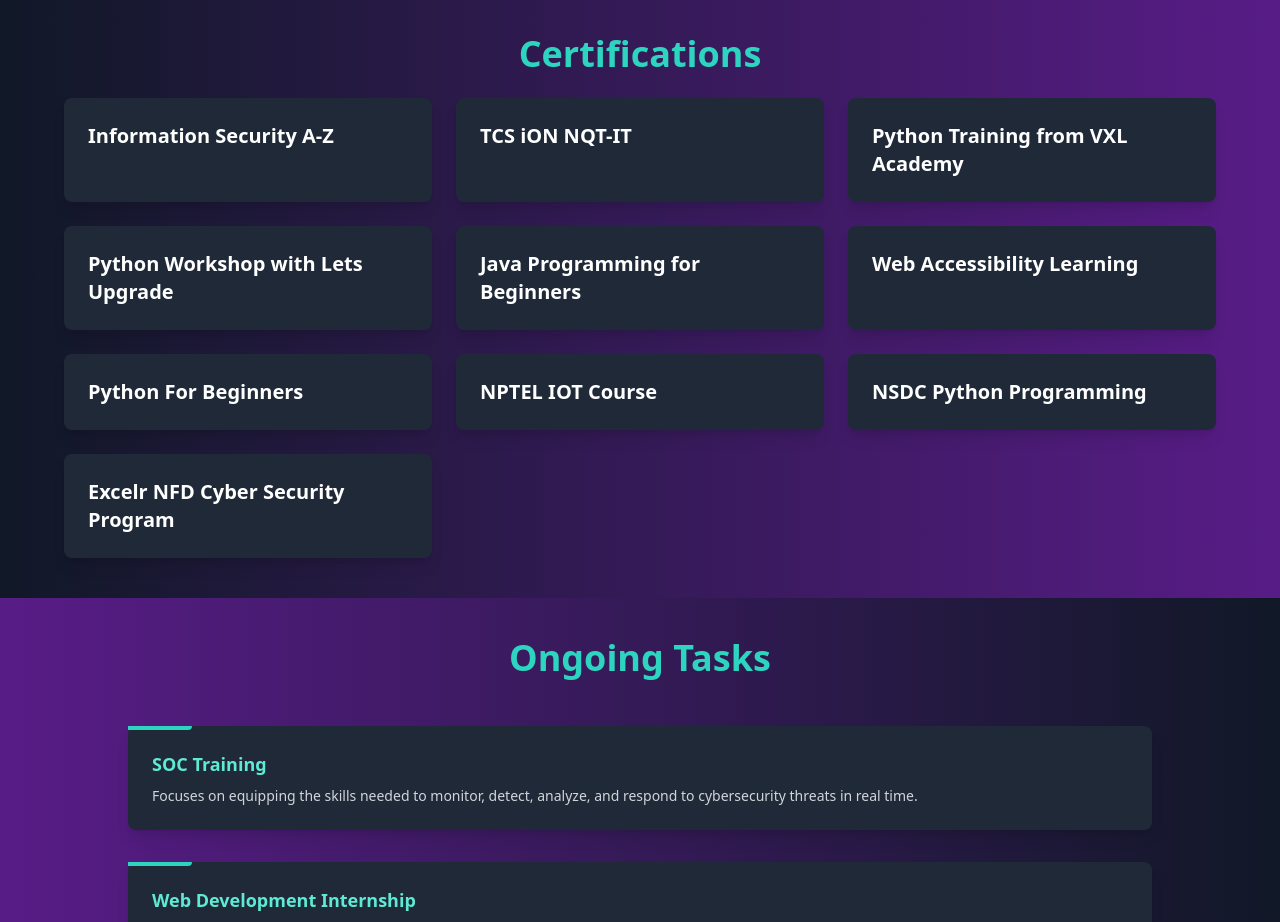
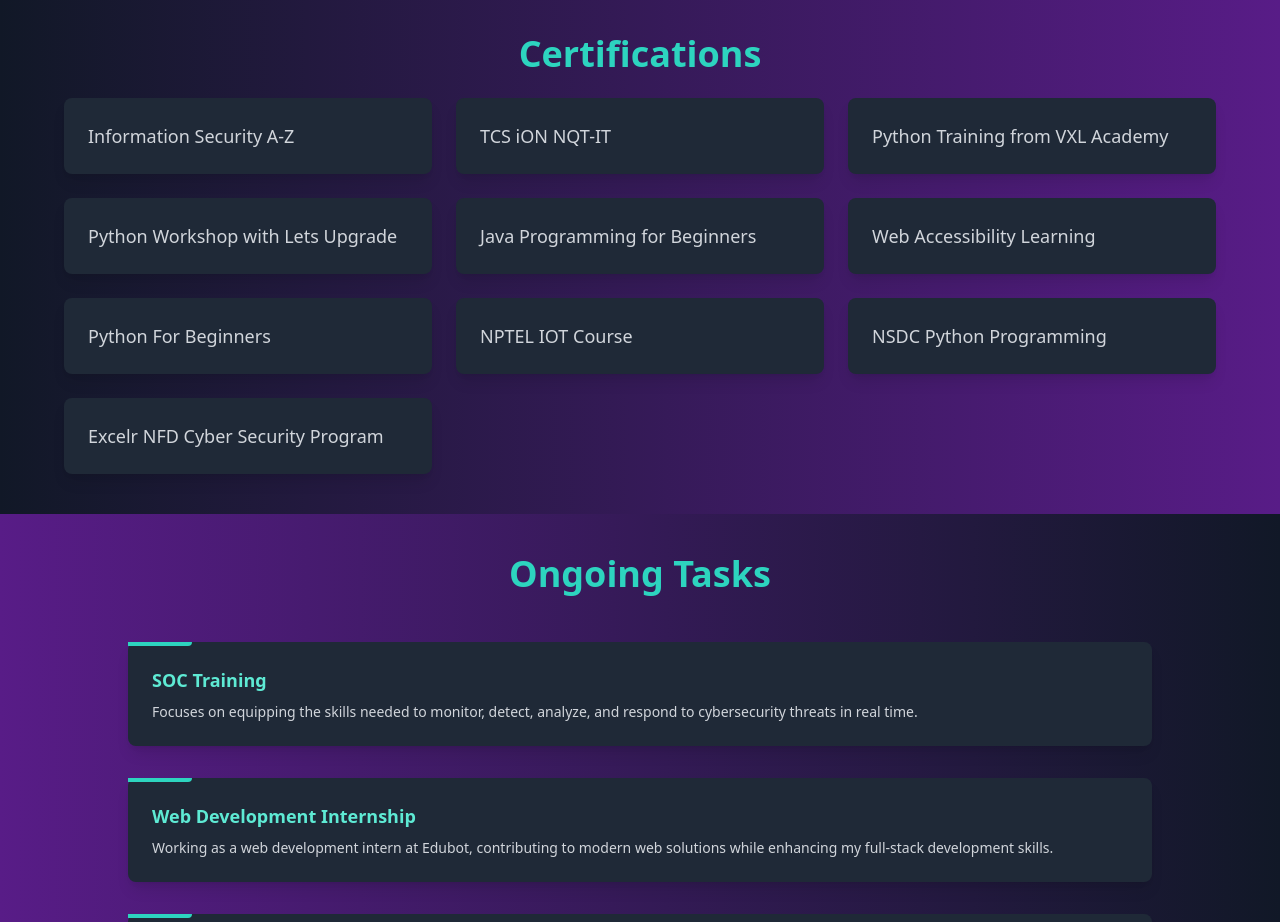
Before and after one commit to PoluriLakshmiSatwika/My_Portfolio, a plain HTML site: page index.html in a window 1280 px wide. Shown: the part 2520-3442 px from the top of the page. Drawn offline with nearby package versions, Linux system fonts and the light colour scheme.

Commit message:
Updated index.html

```diff
--- a/index.html
+++ b/index.html
@@ -125,7 +125,6 @@
 </section>
 
 
-  <!-- Certifications Section -->
  <!-- Certifications Section -->
 <section id="certifications" class="p-10 bg-gradient-to-r from-gray-900 to-purple-900">
   <h2 class="text-4xl font-bold mb-6 text-center text-teal-400">Certifications</h2>
@@ -135,61 +134,61 @@
     <!-- Certificate 1 -->
     <a href="Is.png" target="_blank"
        class="bg-gray-800 p-6 rounded-lg shadow-lg hover:shadow-teal-400 transition-shadow block">
-      <h3 class="text-xl font-bold">Information Security A-Z</h3>
+      <h3 class="text-lg text-gray-300">Information Security A-Z</h3>
     </a>
 
     <!-- Certificate 2 -->
     <a href="Tcs.png" target="_blank"
        class="bg-gray-800 p-6 rounded-lg shadow-lg hover:shadow-teal-400 transition-shadow block">
-      <h3 class="text-xl font-bold">TCS iON NQT-IT</h3>
+      <h3 class="text-lg text-gray-300">TCS iON NQT-IT</h3>
     </a>
 
     <!-- Certificate 3 -->
     <a href="vxl.png" target="_blank"
        class="bg-gray-800 p-6 rounded-lg shadow-lg hover:shadow-teal-400 transition-shadow block">
-      <h3 class="text-xl font-bold">Python Training from VXL Academy</h3>
+      <h3 class="text-lg text-gray-300">Python Training from VXL Academy</h3>
     </a>
 
     <!-- Certificate 4 -->
     <a href="lets.png" target="_blank"
        class="bg-gray-800 p-6 rounded-lg shadow-lg hover:shadow-teal-400 transition-shadow block">
-      <h3 class="text-xl font-bold">Python Workshop with Lets Upgrade</h3>
+      <h3 class="text-lg text-gray-300">Python Workshop with Lets Upgrade</h3>
     </a>
 
     <!-- Certificate 5 -->
     <a href="java.png" target="_blank"
        class="bg-gray-800 p-6 rounded-lg shadow-lg hover:shadow-teal-400 transition-shadow block">
-      <h3 class="text-xl font-bold">Java Programming for Beginners</h3>
+      <h3 class="text-lg text-gray-300">Java Programming for Beginners</h3>
     </a>
 
     <!-- Certificate 6 -->
     <a href="web.png" target="_blank"
        class="bg-gray-800 p-6 rounded-lg shadow-lg hover:shadow-teal-400 transition-shadow block">
-      <h3 class="text-xl font-bold">Web Accessibility Learning</h3>
+      <h3 class="text-lg text-gray-300">Web Accessibility Learning</h3>
     </a>
 
     <!-- Certificate 7 -->
     <a href="M1.png" target="_blank"
        class="bg-gray-800 p-6 rounded-lg shadow-lg hover:shadow-teal-400 transition-shadow block">
-      <h3 class="text-xl font-bold">Python For Beginners</h3>
+      <h3 class="text-lg text-gray-300">Python For Beginners</h3>
     </a>
 
     <!-- Certificate 8 -->
     <a href="nptel.png" target="_blank"
        class="bg-gray-800 p-6 rounded-lg shadow-lg hover:shadow-teal-400 transition-shadow block">
-      <h3 class="text-xl font-bold">NPTEL IOT Course</h3>
+      <h3 class="text-lg text-gray-300">NPTEL IOT Course</h3>
     </a>
 
     <!-- Certificate 9 -->
     <a href="nsdc.png" target="_blank"
        class="bg-gray-800 p-6 rounded-lg shadow-lg hover:shadow-teal-400 transition-shadow block">
-      <h3 class="text-xl font-bold">NSDC Python Programming</h3>
+      <h3 class="text-lg text-gray-300">NSDC Python Programming</h3>
     </a>
 
     <!-- Certificate 10 -->
     <a href="excelr.png" target="_blank"
        class="bg-gray-800 p-6 rounded-lg shadow-lg hover:shadow-teal-400 transition-shadow block">
-      <h3 class="text-xl font-bold">Excelr NFD Cyber Security Program</h3>
+      <h3 class="text-lg text-gray-300">Excelr NFD Cyber Security Program</h3>
     </a>
 
   </div>
```
